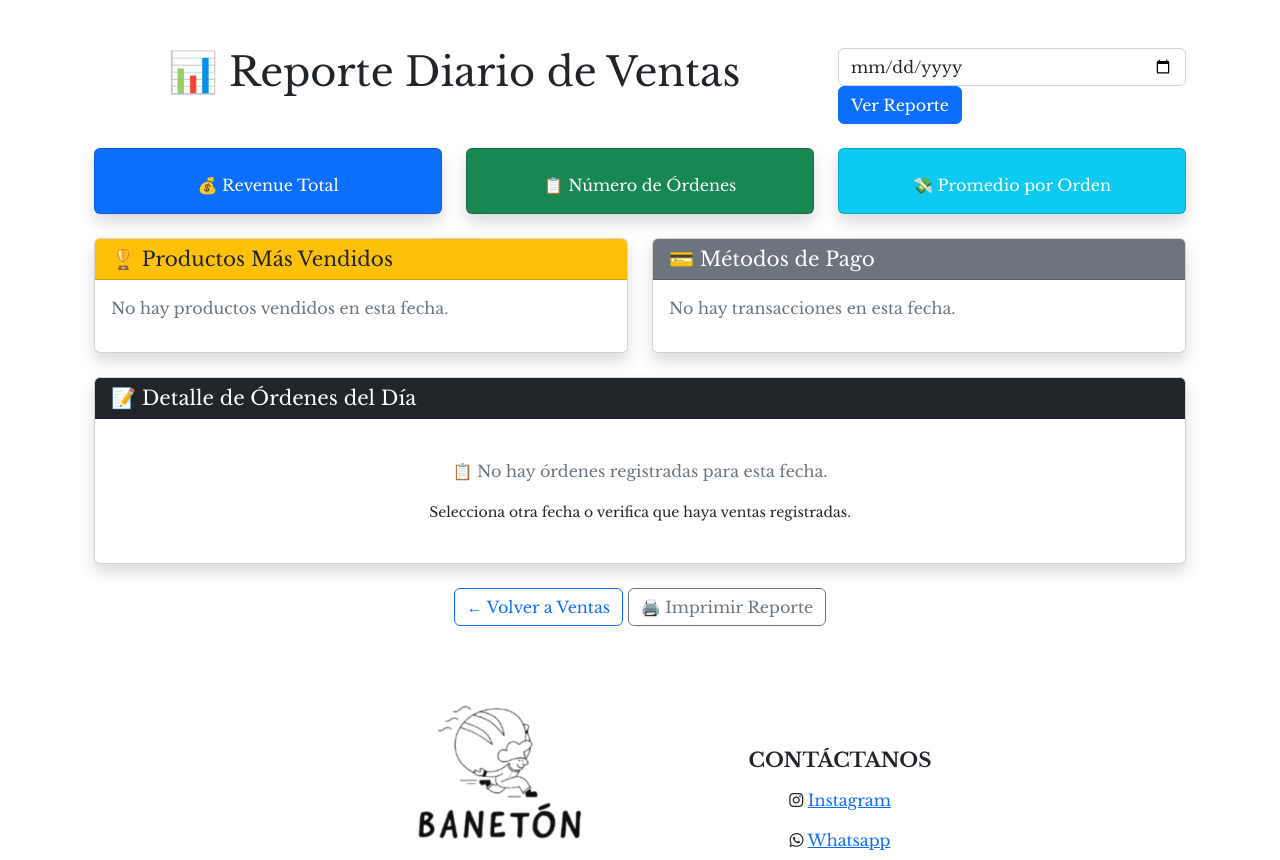
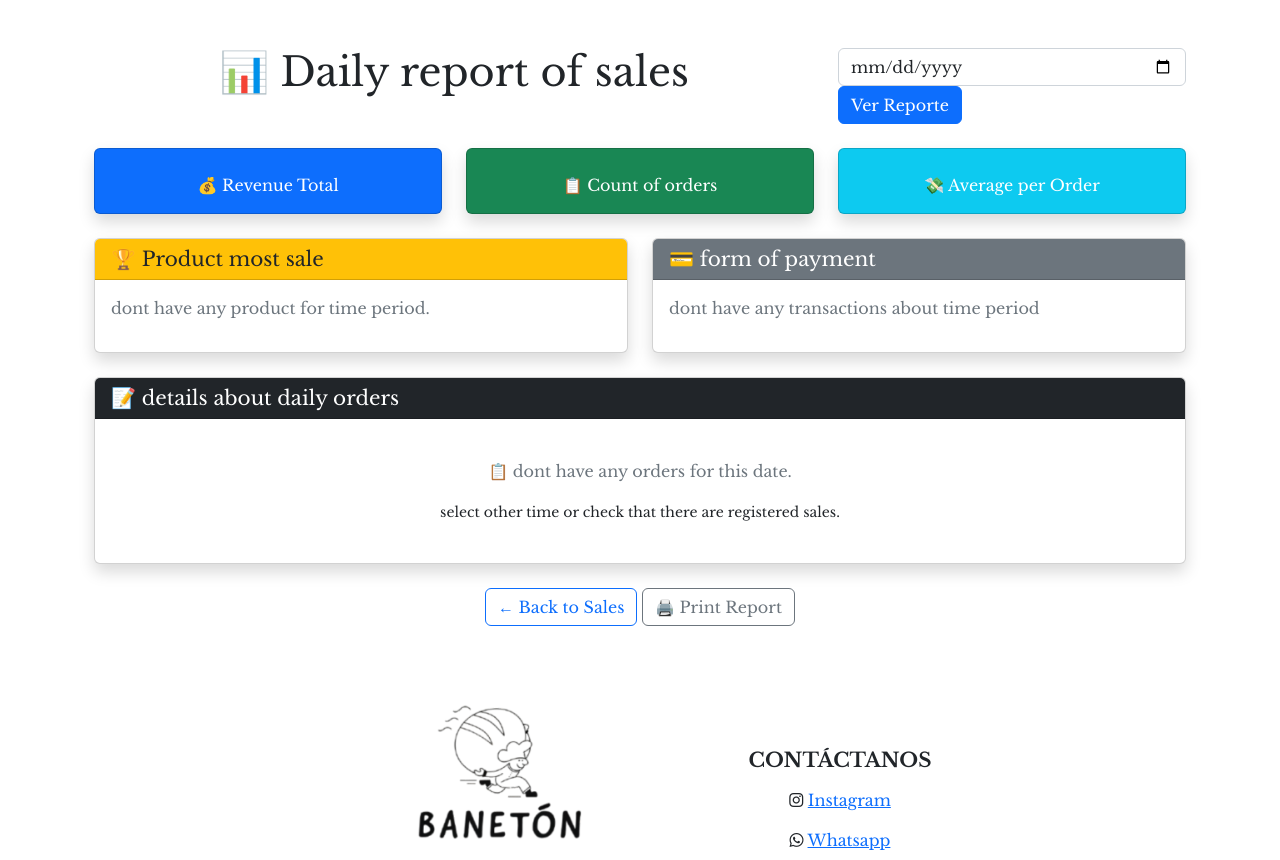
Before and after one commit to ssabogall/Trabajo_P1, a Django app: template pos/templates/daily_sales_report.html in a window 1280 px wide. Shown: the part 136-996 px from the top of the page. Run offline with Django 5.2, Linux system fonts and the light colour scheme; the template is opened without the code that fills it, so the values that code supplies are empty; some libraries are stand-ins or nearby versions; some web fonts are replaced.

Commit message:
check the requirents-sprint2-finish

```diff
--- a/pos/templates/daily_sales_report.html
+++ b/pos/templates/daily_sales_report.html
@@ -4,7 +4,7 @@
 <div class="container mt-5">
     <div class="row mb-4">
         <div class="col-md-8">
-            <h1 class="text-center">📊 Reporte Diario de Ventas</h1>
+            <h1 class="text-center">📊 Daily report of sales</h1>
             <h4 class="text-center text-muted">{{ report_date|date:"d/m/Y" }}</h4>
         </div>
         <div class="col-md-4 text-right">
@@ -33,7 +33,7 @@
             <div class="card bg-success text-white shadow">
                 <div class="card-body text-center">
                     <h3 class="card-title">{{ total_orders }}</h3>
-                    <p class="card-text">📋 Número de Órdenes</p>
+                    <p class="card-text">📋 Count of orders</p>
                 </div>
             </div>
         </div>
@@ -41,7 +41,7 @@
             <div class="card bg-info text-white shadow">
                 <div class="card-body text-center">
                     <h3 class="card-title">{{ average_per_order|floatformat:0 }}</h3>
-                    <p class="card-text">💸 Promedio por Orden</p>
+                    <p class="card-text">💸 Average per Order</p>
                 </div>
             </div>
         </div>
@@ -52,16 +52,16 @@
         <div class="col-md-6">
             <div class="card shadow">
                 <div class="card-header bg-warning text-dark">
-                    <h5 class="mb-0">🏆 Productos Más Vendidos</h5>
+                    <h5 class="mb-0">🏆 Product most sale</h5>
                 </div>
                 <div class="card-body">
                     {% if most_sold_products %}
                         <table class="table table-sm">
                             <thead>
                                 <tr>
-                                    <th>Producto</th>
-                                    <th>Cantidad</th>
-                                    <th>Ventas</th>
+                                    <th>Product</th>
+                                    <th>Quantity</th>
+                                    <th>Sales</th>
                                 </tr>
                             </thead>
                             <tbody>
@@ -75,7 +75,7 @@
                             </tbody>
                         </table>
                     {% else %}
-                        <p class="text-muted">No hay productos vendidos en esta fecha.</p>
+                        <p class="text-muted">dont have any product for time period.</p>
                     {% endif %}
                 </div>
             </div>
@@ -85,15 +85,15 @@
         <div class="col-md-6">
             <div class="card shadow">
                 <div class="card-header bg-secondary text-white">
-                    <h5 class="mb-0">💳 Métodos de Pago</h5>
+                    <h5 class="mb-0">💳 form of payment</h5>
                 </div>
                 <div class="card-body">
                     {% if payment_methods %}
                         <table class="table table-sm">
                             <thead>
                                 <tr>
-                                    <th>Método</th>
-                                    <th>Órdenes</th>
+                                    <th>Payment Method</th>
+                                    <th>Orders</th>
                                     <th>Total</th>
                                 </tr>
                             </thead>
@@ -102,9 +102,9 @@
                                 <tr>
                                     <td>
                                         {% if method == "Cash" %}
-                                            💵 Efectivo
+                                            💵 Cash
                                         {% elif method == "Transfer" %}
-                                            🏦 Transferencia
+                                            🏦 Transfer
                                         {% else %}
                                             {{ method }}
                                         {% endif %}
@@ -116,7 +116,7 @@
                             </tbody>
                         </table>
                     {% else %}
-                        <p class="text-muted">No hay transacciones en esta fecha.</p>
+                        <p class="text-muted">dont have any transactions about time period</p>
                     {% endif %}
                 </div>
             </div>
@@ -128,16 +128,16 @@
         <div class="col-12">
             <div class="card shadow">
                 <div class="card-header bg-dark text-white">
-                    <h5 class="mb-0">📝 Detalle de Órdenes del Día</h5>
+                    <h5 class="mb-0">📝 details about daily orders</h5>
                 </div>
                 <div class="card-body">
                     {% if daily_orders %}
                         <table class="table table-bordered table-hover">
                             <thead class="thead-light">
                                 <tr>
-                                    <th>Hora</th>
-                                    <th>Método de Pago</th>
-                                    <th>Productos</th>
+                                    <th>hour</th>
+                                    <th>Payment Method</th>
+                                    <th>Products</th>
                                     <th class="text-right">Total</th>
                                 </tr>
                             </thead>
@@ -147,9 +147,9 @@
                                     <td>{{ order.date|date:"H:i" }}</td>
                                     <td>
                                         {% if order.paymentMethod == "Cash" %}
-                                            <span class="badge badge-success">💵 Efectivo</span>
+                                            <span class="badge badge-success">💵 Cash</span>
                                         {% elif order.paymentMethod == "Transfer" %}
-                                            <span class="badge badge-info">🏦 Transferencia</span>
+                                            <span class="badge badge-info">🏦 Transfer</span>
                                         {% else %}
                                             <span class="badge badge-secondary">{{ order.paymentMethod }}</span>
                                         {% endif %}
@@ -162,8 +162,8 @@
                         </table>
                     {% else %}
                         <div class="text-center py-4">
-                            <p class="text-muted">📋 No hay órdenes registradas para esta fecha.</p>
-                            <small>Selecciona otra fecha o verifica que haya ventas registradas.</small>
+                            <p class="text-muted">📋 dont have any orders for this date.</p>
+                            <small> select other time or check that there are registered sales.</small>
                         </div>
                     {% endif %}
                 </div>
@@ -175,10 +175,10 @@
     <div class="row mt-4">
         <div class="col-12 text-center">
             <a href="{% url 'orders' %}" class="btn btn-outline-primary mr-2">
-                ← Volver a Ventas
+                ← Back to Sales
             </a>
             <button onclick="window.print()" class="btn btn-outline-secondary">
-                🖨️ Imprimir Reporte
+                🖨️ Print Report
             </button>
         </div>
     </div>
--- a/pos/templates/orders.html
+++ b/pos/templates/orders.html
@@ -6,7 +6,7 @@
     <div class="d-flex justify-content-between align-items-center mb-4">
         <h1 class="text-center mb-0">Ventas</h1>
         <a href="{% url 'daily_sales_report' %}" class="btn btn-success">
-            📊 Reporte Diario
+            📊 Daily report
         </a>
     </div>
 
```
Also changed, not shown: README.md.
